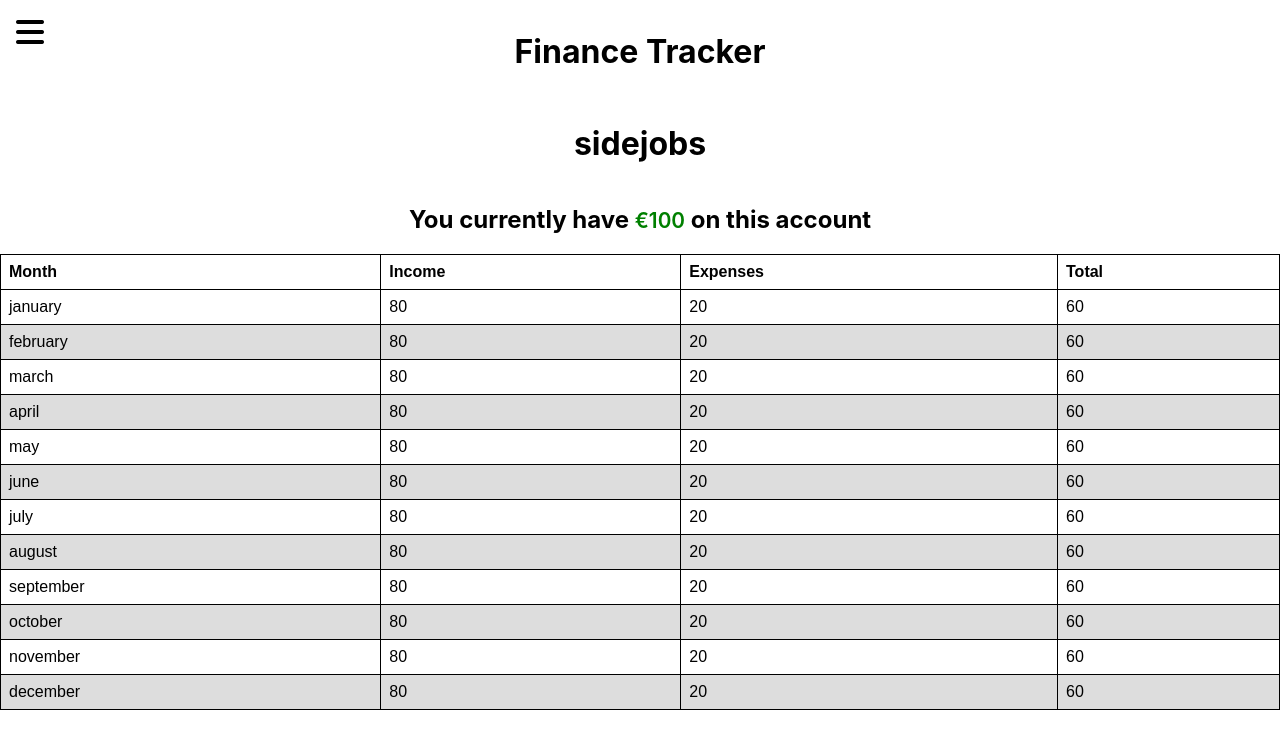
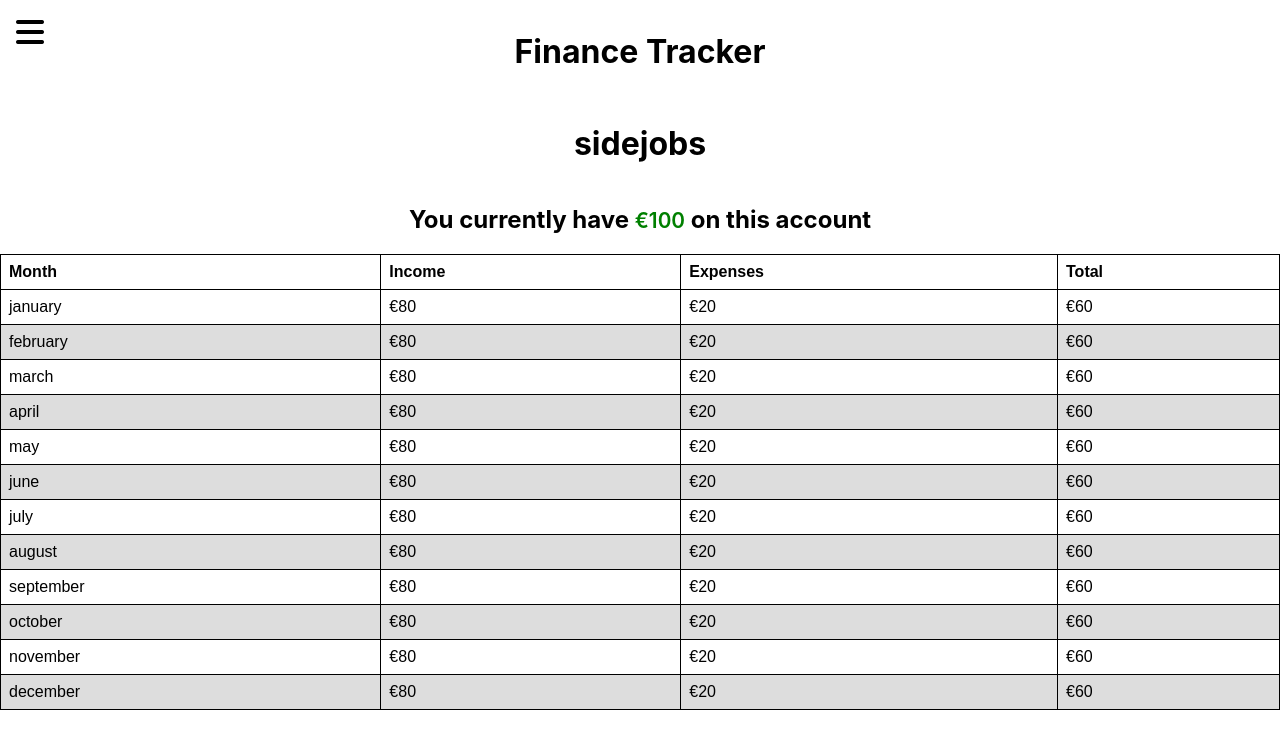
Before and after one commit to DiegoGoethals/Finance-tracker, a React (Create React App) app: page /accounts/1 in a window 1280 px wide. Shown: the top 748 px of the page. Built offline with nearby package versions, Linux system fonts and the light colour scheme; data requests are answered from the project's data file.

Commit message:
Added euro sign to all values and made negative totals red

```diff
--- a/src/AccountTable.js
+++ b/src/AccountTable.js
@@ -3,6 +3,11 @@ import './AccountTable.css';
 function AccountTable(props) {
 
     const months = props.months;
+    document.querySelectorAll('td').forEach(td => {
+        if (td.innerText.includes('-')) {
+            td.classList.add('negative');
+        }
+    });
 
     return (
         <table>
@@ -19,19 +24,19 @@ function AccountTable(props) {
                         <tr key={month}>
                             <td>{month}</td>
                             <td>
-                                {months[month].income.reduce(
+                                €{months[month].income.reduce(
                                 (accumulator, income) => accumulator + income.amount,
                                     0
                                     )}
                             </td>
                             <td>
-                                {months[month].expenses.reduce(
+                                €{months[month].expenses.reduce(
                                 (accumulator, expense) => accumulator + expense.amount,
                                 0
                                 )}
                             </td>
                             <td>
-                                {months[month].income.reduce(
+                                €{months[month].income.reduce(
                                 (accumulator, income) => accumulator + income.amount,
                                 0
                                 ) -
```
